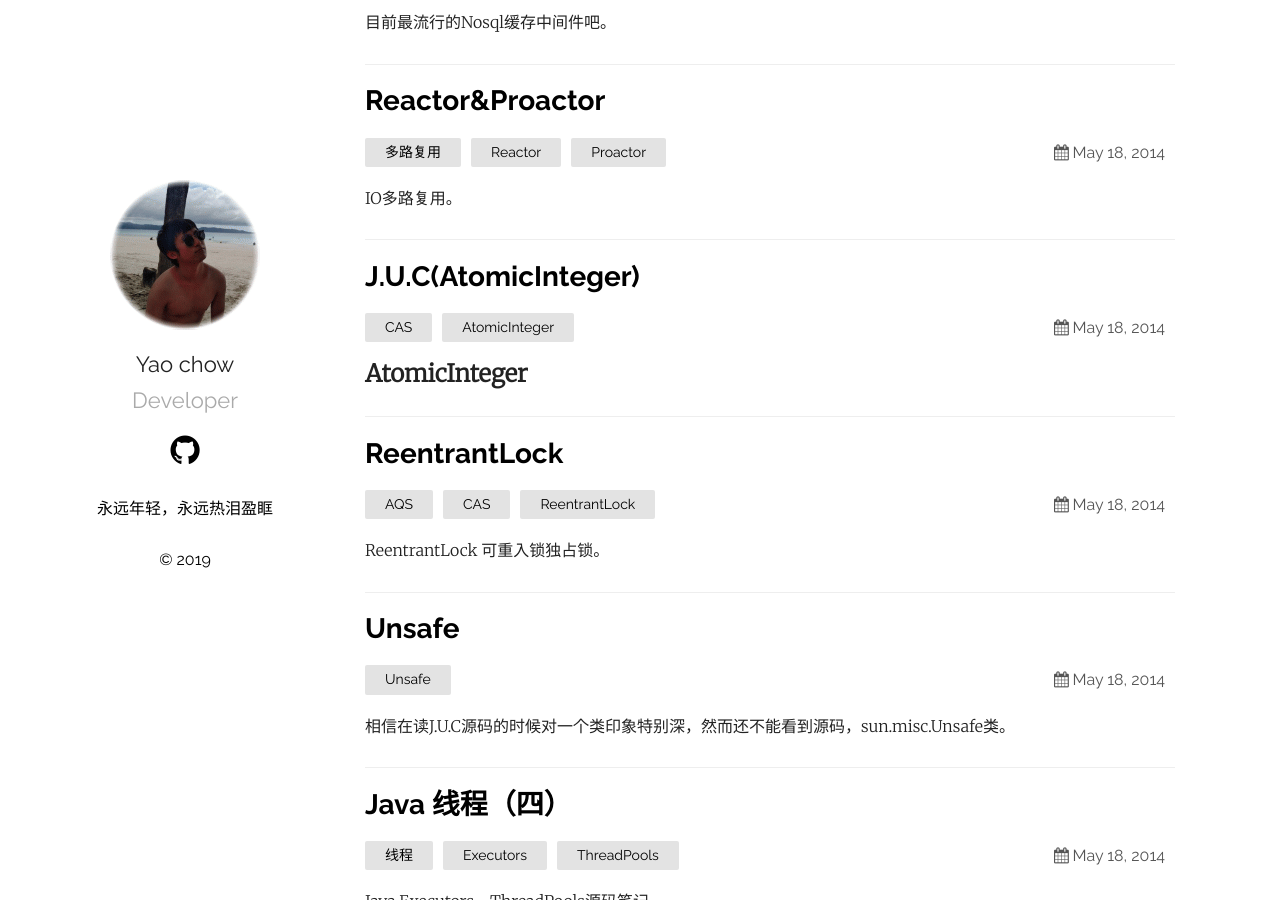
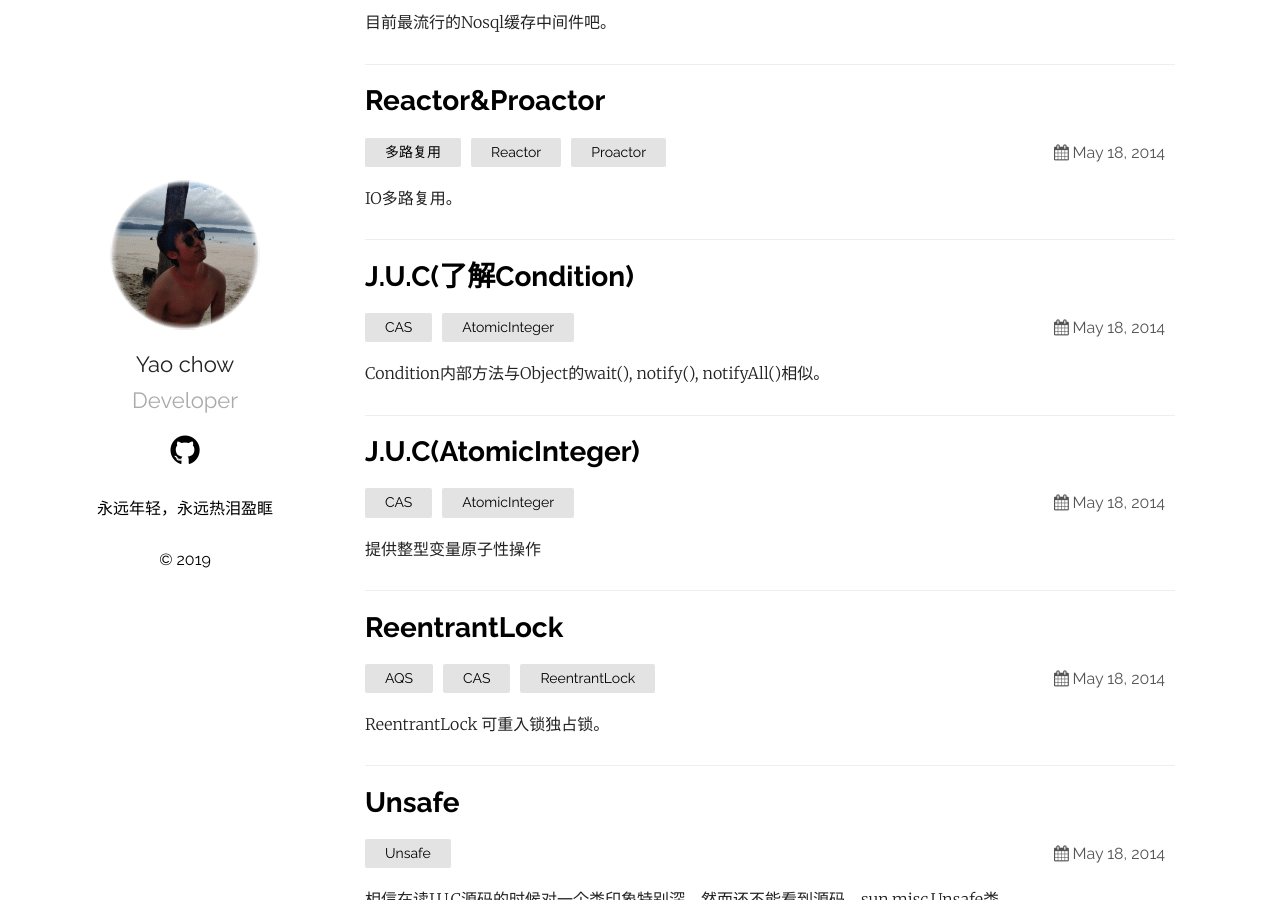
Before and after one commit to yyyyyyyy/yyyyyyyy.github.io, a Jekyll site: the page built from index.md, in a window 1280 px wide and 900 px high, scrolled down 929 px. Built offline with Jekyll 4.4.1, drawn with Linux system fonts in a browser that asks for light colours; some of the changed lines change nothing that is shown.

Commit message:
添加笔记

````diff
--- a/_posts/2014-05-19-AtomicInteger.md
+++ b/_posts/2014-05-19-AtomicInteger.md
@@ -5,7 +5,7 @@ date:   2014-05-19 00:02:09 +0800
 categories: CAS AtomicInteger
 ---
 
-
+提供整型变量原子性操作
 
 ## AtomicInteger
 
--- /dev/null
+++ b/_posts/2014-05-19-Condition1.md
@@ -0,0 +1,142 @@
+---
+layout: post
+title:  "J.U.C(了解Condition)"
+date:   2014-05-19 00:02:09 +0800
+categories: CAS AtomicInteger
+---
+
+Condition内部方法与Object的wait(), notify(), notifyAll()相似。
+
+## Condition
+
+Condition 可以对锁进行更精确的控制。
+
+Condition内部方法与Object的wait(), notify(), notifyAll()相似。
+
+区别是Object的方法是在synchronized内使用，而Condition是在Lock中使用。
+
+先看看栗子：
+
+```java
+package com.yaochow.demo;
+
+
+import org.junit.Test;
+
+public class ObjectTest {
+
+    @Test
+    public void test() throws InterruptedException {
+
+        Thread demo = new ThreadDemo("yaochow");
+        synchronized (demo) {
+            demo.start();
+            System.out.println("wait yaochow finish");
+            demo.wait();
+            System.out.println("main go on");
+        }
+    }
+}
+
+class ThreadDemo extends Thread {
+
+    public ThreadDemo(String name) {
+        super(name);
+    }
+
+    @Override
+    public void run() {
+        synchronized (this) {
+            System.out.println(Thread.currentThread().getName() + " finished.");
+            notify();
+        }
+    }
+
+}
+```
+
+输出：
+
+```
+wait yaochow finish
+yaochow finished.
+main go on
+
+```
+
+可以看到，在synchronized中，通过wait(), notify()可以更精确的控制线程的使用。
+
+下面看看Condition的栗子：
+
+```java
+package com.yaochow.demo;
+
+import org.junit.Test;
+
+import java.util.concurrent.locks.Condition;
+import java.util.concurrent.locks.Lock;
+import java.util.concurrent.locks.ReentrantLock;
+
+public class ConditionTest {
+
+    private static Lock lock = new ReentrantLock();
+    private static Condition condition = lock.newCondition();
+
+    @Test
+    public void test() {
+
+        try {
+            Thread demo = new ConditionDemo("yaochow", lock, condition);
+            lock.lock();
+            demo.start();
+            System.out.println("wait yaochow finish");
+            condition.await();
+            System.out.println("go on");
+        } catch (InterruptedException e) {
+            e.printStackTrace();
+        } finally {
+            lock.unlock();
+        }
+    }
+}
+
+
+class ConditionDemo extends Thread {
+
+    private Lock lock;
+    private Condition condition;
+
+    public ConditionDemo(String name, Lock lock, Condition condition) {
+        super(name);
+        this.lock = lock;
+        this.condition = condition;
+    }
+
+    @Override
+    public void run() {
+        lock.lock();
+        try {
+            System.out.println(Thread.currentThread().getName() + " finished.");
+            condition.signal();
+        } finally {
+            lock.unlock();
+        }
+    }
+}
+```
+
+输出：
+
+```
+wait yaochow finish
+yaochow finished.
+go on
+```
+
+看到了上面两个栗子，那Condition和Object里的方法比较，好在哪里呢？
+
+一个Lock可以创建多个Condition，这样可以更精细的控制线程的操作。
+
+
+
+源码下次在撸。
````
